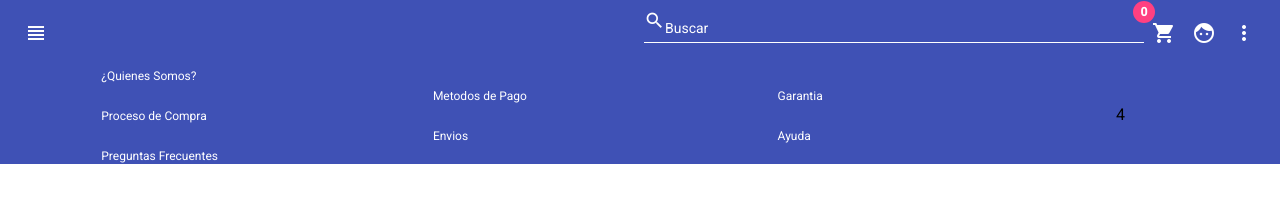
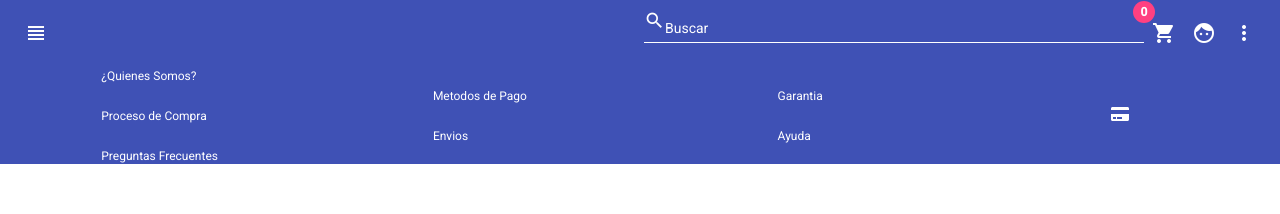
Before and after one commit to mart1nez94/tienda-componentes, an Angular app: page / in a window 1280 px wide. Shown: the top 214 px of the page. Built offline with nearby package versions, Linux system fonts and the light colour scheme.

Commit message:
added icons for footer component

```diff
--- a/src/app/main/footer/footer.component.html
+++ b/src/app/main/footer/footer.component.html
@@ -19,6 +19,8 @@
                 <mat-list-item><a href="#">Ayuda</a></mat-list-item>
             </mat-list>
         </mat-grid-tile>
-        <mat-grid-tile>4</mat-grid-tile>
+        <mat-grid-tile>
+            <fa-icon [icon]="faCreditCard" class="icon-credit-card"></fa-icon>
+        </mat-grid-tile>
     </mat-grid-list>
 </div>
--- a/src/app/main/footer/footer.component.scss
+++ b/src/app/main/footer/footer.component.scss
@@ -6,3 +6,7 @@
     color: #FFFFFF;
     text-decoration: none;
 }
+
+.icon-credit-card {
+    color: #FFFFFF;
+}
--- a/src/app/main/footer/footer.component.ts
+++ b/src/app/main/footer/footer.component.ts
@@ -1,4 +1,5 @@
 import { Component, OnInit } from '@angular/core';
+import { faCoffee, faCreditCard } from '@fortawesome/free-solid-svg-icons';
 
 @Component({
   selector: 'app-footer',
@@ -6,6 +7,7 @@ import { Component, OnInit } from '@angular/core';
   styleUrls: ['./footer.component.scss']
 })
 export class FooterComponent implements OnInit {
+  faCreditCard = faCreditCard;
 
   constructor() { }
 
```
